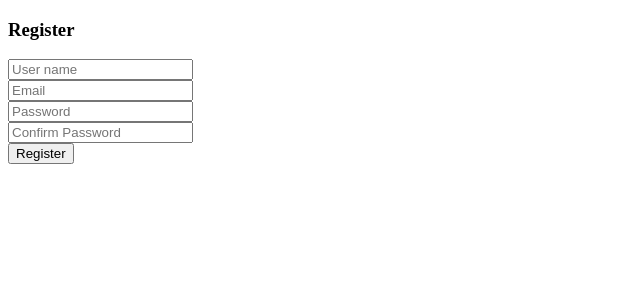
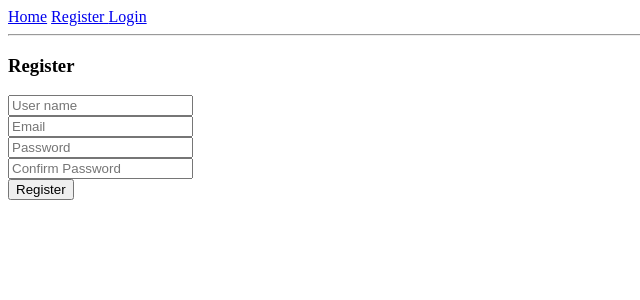
Before and after one commit to SH-anonta/Drop-Drive, a PHP site: page /filehost/register in a window 1280 px wide. Shown: the top 300 px of the page, without its empty margins (0-640 px from the left). Run offline with PHP 8.4, Linux system fonts and the light colour scheme.

Commit message:
Create header fragment, include herder in some  templates

```diff
--- a/controllers.php
+++ b/controllers.php
@@ -89,14 +89,15 @@ namespace controllers{
             $user = \models\User::authenticateUser($uname, $pw);
             if($user){
                 $_page_message= 'Login was successful. Welcome '. $uname;
-
                 \utility\session\Session::setUser($user);
+                header('location:/filehost/');
             }
             else{
                 $_page_message= 'Login failed';
+                header('location:/filehost/login');
             }
 
-            require('templates/message_page.php');
+
         }
     }
 
--- /dev/null
+++ b/templates/fragments/header.php
@@ -0,0 +1,17 @@
+<div id="Header">
+    <a href="/filehost/">Home</a>
+
+    <?php
+        require_once($_SERVER['DOCUMENT_ROOT'] . '/filehost/utility/session_facade.php');
+
+        if(\utility\session\Session::userIsLoggedIn()){
+            echo '<a href="/filehost/logout"> Logout</a>';
+        }
+        else{
+            echo '<a href="/filehost/register"> Register </a>';
+            echo '<a href="/filehost/login"> Login </a>';
+        }
+    ?>
+
+    <hr/>
+</div>
--- a/templates/homepage.php
+++ b/templates/homepage.php
@@ -4,6 +4,11 @@
     <title>Home page</title>
 </head>
     <body>
+        <?php
+            // show header
+            require('fragments/header.php');
+        ?>
+
         <p>You are in homepage</p>
 
     </body>
--- a/templates/login.php
+++ b/templates/login.php
@@ -5,6 +5,11 @@
     </head>
 
     <body>
+        <?php
+            // show header
+            require('fragments/header.php');
+        ?>
+
         <form action="/filehost/login" method="POST">
             <input required type="text" placeholder="User name" name="user_name">
             <br>
--- a/templates/register.php
+++ b/templates/register.php
@@ -5,6 +5,11 @@
     </head>
 
     <body>
+        <?php
+            // show header
+            require('fragments/header.php');
+        ?>
+
         <h3>Register</h3>
 
         <?php
--- a/utility/session_facade.php
+++ b/utility/session_facade.php
@@ -1,4 +1,5 @@
 <?php
+
 namespace utility\session{
     // Session variables
     // user -> \models\User object, only set if the user is logged in
@@ -20,6 +21,7 @@ namespace utility\session{
             }
 
             public static function userIsLoggedIn(){
+                session_start();
                 return isset($_SESSION['user']) && $_SESSION['user'] != null;
             }
         }
```
